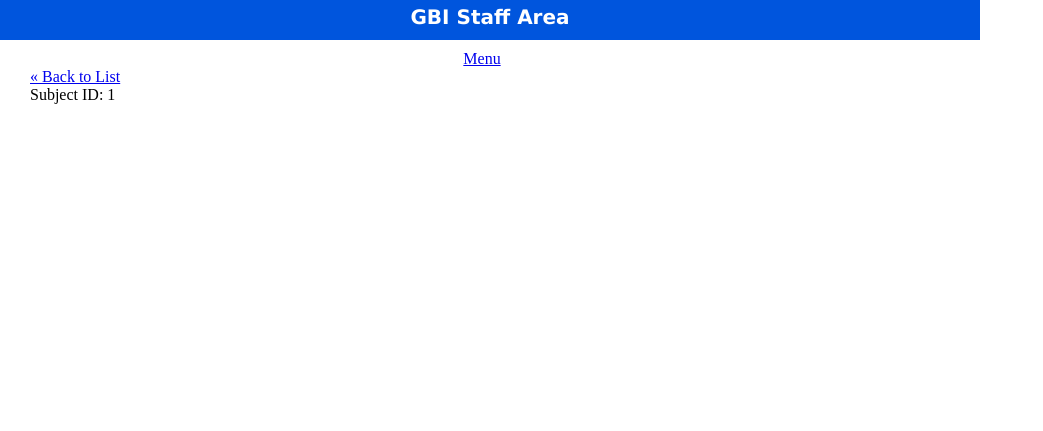
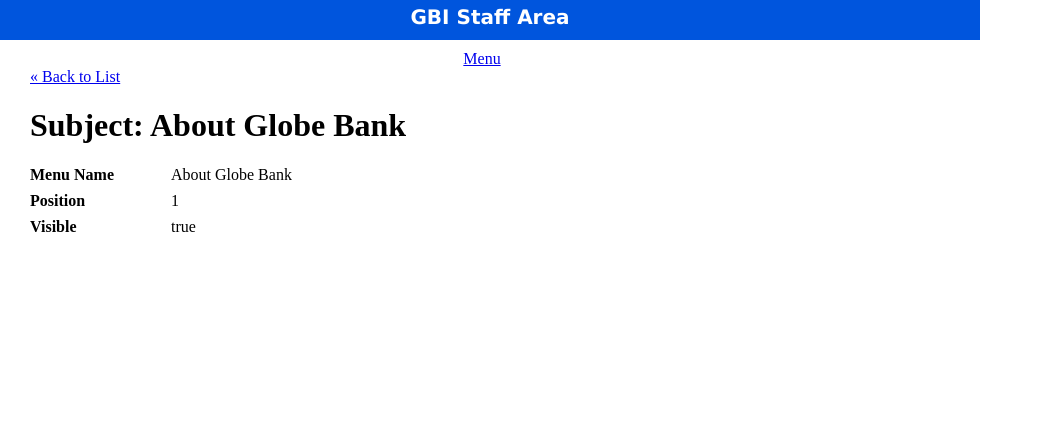
Before and after one commit to Jose1i1o/globe_bank, a PHP site: page /staff/subjects/show.php in a window 1280 px wide. Shown: the top 431 px of the page, without its empty margins (0-1043 px from the left). Run offline with PHP 8.4, Linux system fonts and the light colour scheme; data comes from the database, SQL or seed files in the repository.

Commit message:
print single record

```diff
--- a/globe_bank/private/query_functions.php
+++ b/globe_bank/private/query_functions.php
@@ -12,12 +12,25 @@ function find_all_subjects()
     return $result;
 }
 
+function find_subject_by_id($id)
+{
+    global $db;
+
+    $sql = "SELECT * FROM subjects ";
+    $sql .= "WHERE id='" . $id . "';";
+    $result = mysqli_query($db, $sql);
+    confirm_result_set($result);
+    $subject = mysqli_fetch_assoc($result);
+    mysqli_free_result($result);
+    return $subject; // returns an associated array
+}
+
 function find_all_pages()
 {
     global $db;
 
     $sql = 'SELECT * FROM pages '; // space required or trouble shooting
-    $sql .= 'ORDER BY position ASC';
+    $sql .= 'ORDER BY subject_id ASC, position ASC';
     // echo $sql;
     $result = mysqli_query($db, $sql);
     confirm_result_set($result);
--- a/globe_bank/public/staff/subjects/index.php
+++ b/globe_bank/public/staff/subjects/index.php
@@ -35,7 +35,7 @@ $subject_set = find_all_subjects();
         <th>&nbsp;</th>
       </tr>
 
-      <?php while ($subject = mysqli_fetch_array($subject_set)) { ?>
+      <?php while ($subject = mysqli_fetch_assoc($subject_set)) { ?>
         <tr>
           <td><?php echo h($subject['id']); ?></td>
           <td><?php echo h($subject['position']); ?></td>
--- a/globe_bank/public/staff/subjects/show.php
+++ b/globe_bank/public/staff/subjects/show.php
@@ -3,6 +3,9 @@
 <?php
 // $id = isset($_GET['id']) ? $_GET['id'] : '1';
 $id = $_GET['id'] ?? '1'; // PHP > 7.0
+
+$subject = find_subject_by_id($id);
+
 ?>
 
 <?php $page_title = 'Show Subject'; ?>
@@ -14,7 +17,23 @@ $id = $_GET['id'] ?? '1'; // PHP > 7.0
 
   <div class="subject show">
 
-    Subject ID: <?php echo h($id); ?>
+    <h1>Subject: <?php echo h($subject['menu_name']); ?></h1>
+
+    <div class="attributes">
+      <dl>
+        <dt>Menu Name</dt>
+        <dd><?php echo h($subject['menu_name']); ?></dd>
+      </dl>
+      <dl>
+        <dt>Position</dt>
+        <dd><?php echo h($subject['position']); ?></dd>
+      </dl>
+      <dl>
+        <dt>Visible</dt>
+        <dd><?php echo $subject['visible'] == '1' ? 'true' : 'false'; ?></dd>
+      </dl>
+    </div>
+
 
   </div>
 
```
